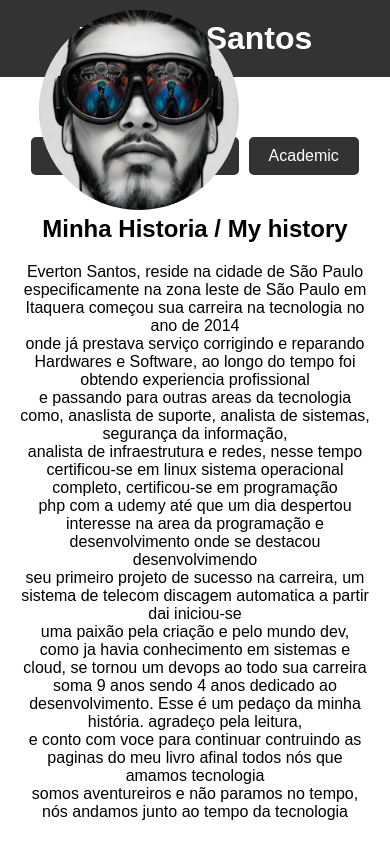
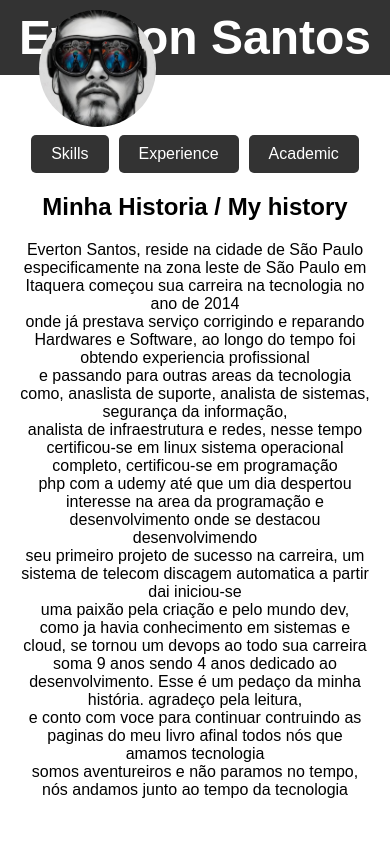
Before and after one commit to everybecch/my-profile, a React (Create React App) app: page / in a window 390 px wide. Shown: the top 844 px of the page. Built offline with nearby package versions, Linux system fonts and the light colour scheme.

Commit message:
Feat: correção para mobile | #002

```diff
--- a/src/App.css
+++ b/src/App.css
@@ -3,13 +3,16 @@
 .App {
   text-align: center;
   font-family: Arial, sans-serif;
+  max-width: 600px;
+  margin: 0 auto;
 }
 
 .App-header {
   background-color: #333;
-  padding: 20px;
+  padding: 10px;
   color: #fff;
   position: relative;
+  font-size: 24px;
 }
 
 h1 {
@@ -17,8 +20,10 @@ h1 {
 }
 
 .profile-picture {
-  width: 200px; /* Ajuste o tamanho da largura conforme necessário */
-  height: 200px; /* Ajuste o tamanho da altura conforme necessário */
+  width: 30vw;
+  height: 30vw;
+  max-width: 200px;
+  max-height: 200px;
   border-radius: 50%;
   position: absolute;
   top: 10px;
@@ -31,7 +36,7 @@ main {
 }
 
 section {
-  margin-bottom: 40px;
+  margin-bottom: 20px;
 }
 
 h2 {
```
